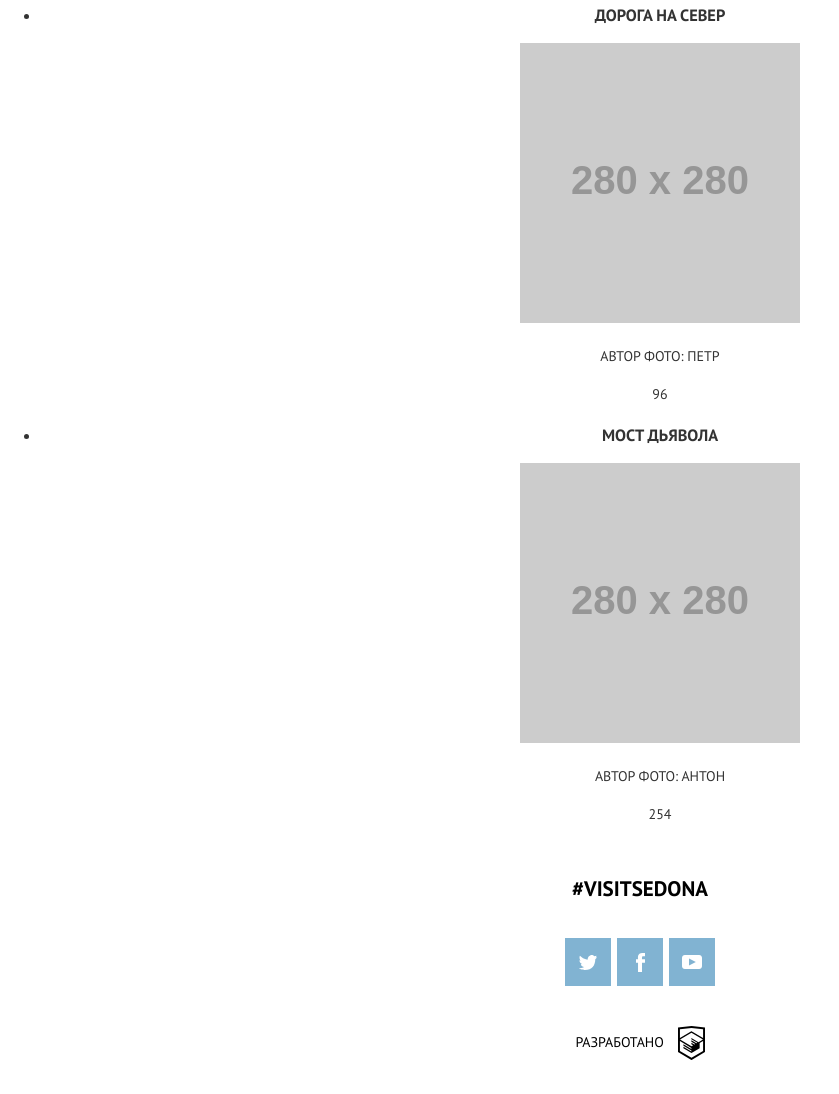
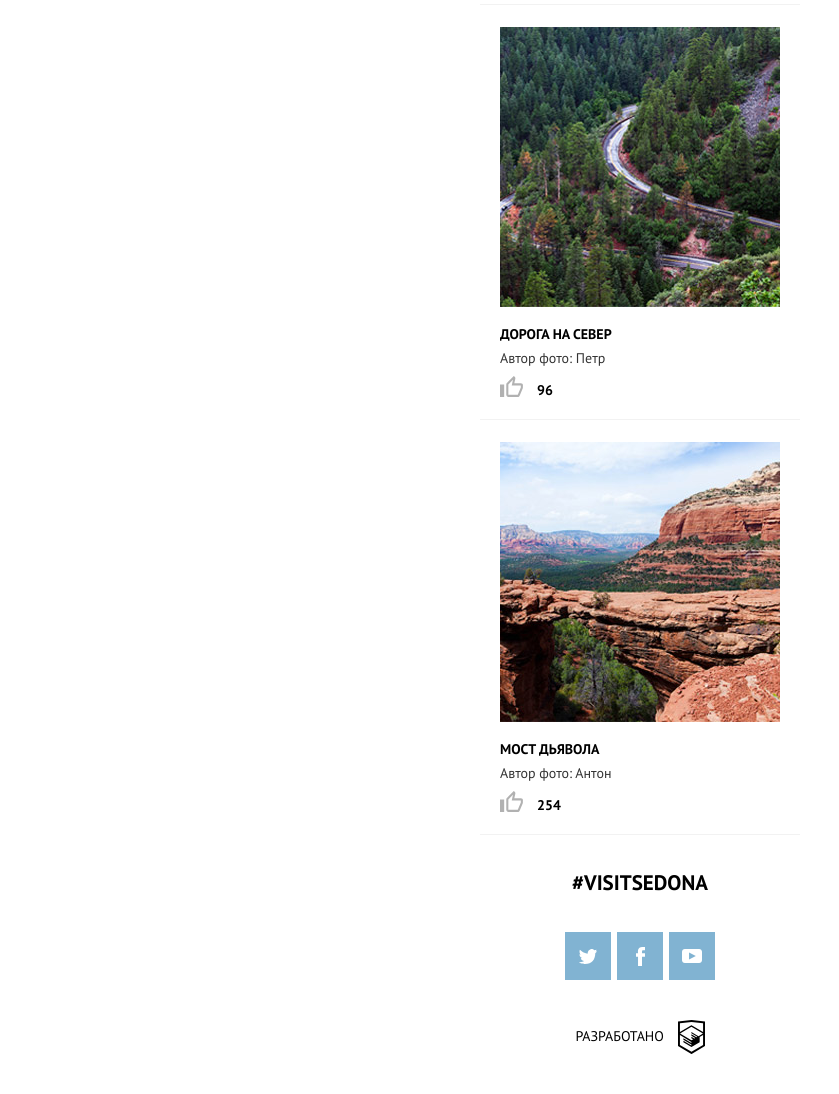
Before and after one commit to pakomarov/1069099-sedona-17, a plain HTML site: page source/photo.html in a window 1280 px wide. Shown: the part 1402-2496 px from the top of the page, without its empty margins (0-839 px from the left). Drawn offline with nearby package versions, Linux system fonts and the light colour scheme; files that its build step writes are made by us from their sources; placeholder pictures from the web are drawn by us.

Commit message:
Добавляет основную стилизацию мобильной версии страницы с галлереей плюс небольшие правки

```diff
--- a/source/less/blocks/advantages.less
+++ b/source/less/blocks/advantages.less
@@ -1,6 +1,6 @@
 .advantages__heading {
   margin: 0;
-  padding: 10px 35px 45px;
+  padding: 10px 35px 43px;
 
   font-size: 14px;
   font-weight: normal;
--- a/source/less/blocks/gallery.less
+++ b/source/less/blocks/gallery.less
@@ -0,0 +1,100 @@
+.gallery__list {
+  margin: 0;
+  padding: 0;
+
+  list-style: none;
+}
+
+.gallery__item {
+  position: relative;
+
+  display: block;
+  box-sizing: border-box;
+  width: 320px;
+  margin: 0 auto;
+  padding: 23px 20px 17px;
+
+  &::before {
+    content: "";
+
+    position: absolute;
+    top: 0;
+    left: 50%;
+
+    width: 320px;
+    height: 1px;
+
+    background-color: #f2f2f2;
+    transform: translateX(-50%);
+  }
+
+  &:last-child::after {
+    content: "";
+
+    position: absolute;
+    bottom: -1px;
+    left: 50%;
+
+    width: 320px;
+    height: 1px;
+
+    background-color: #f2f2f2;
+    transform: translateX(-50%);
+  }
+}
+
+.gallery__item-photo {
+  display: block;
+  margin-bottom: 15px;
+}
+
+.gallery__item-title {
+  margin: 0;
+
+  font-size: 14px;
+  font-weight: bold;
+  line-height: 24px;
+  text-align: left;
+  color: @color-text-dark-heading;
+}
+
+.gallery__item-author {
+  margin: 0;
+  margin-bottom: 8px;
+
+  font-size: 14px;
+  font-weight: normal;
+  line-height: 24px;
+  text-align: left;
+  text-transform: none;
+  color: @color-text-dark;
+}
+
+.gallery__item-likes {
+  position: relative;
+
+  margin: 0;
+  padding-left: 37px;
+
+  font-size: 14px;
+  font-weight: bold;
+  line-height: 24px;
+  text-align: left;
+  color: @color-text-dark-heading;
+
+  &::before {
+    content: "";
+
+    position: absolute;
+    top: -2px;
+    left: 0;
+    opacity: 0.3;
+
+    width: 23px;
+    height: 21px;
+
+    background-image: url("../img/icon-like.svg");
+    background-repeat: no-repeat;
+    background-size: contain;
+  }
+}
--- a/source/less/blocks/page-main.less
+++ b/source/less/blocks/page-main.less
@@ -47,7 +47,7 @@
 }
 
 .page-main__heading {
-  margin: 31px 0 8px;
+  margin: 30px 0 6px;
   padding: 10px 33px 10px;
 
   font-size: 18px;
@@ -55,3 +55,12 @@
   line-height: 26px;
   color: @color-text-dark-heading;
 }
+
+.page-main--inner .page-main__heading {
+  margin-bottom: 5px;
+}
+
+.page-main__sub-heading {
+  margin: 0 0 17px;
+  padding: 10px 27px 10px;
+}
--- a/source/photo.html
+++ b/source/photo.html
@@ -36,26 +36,26 @@
         <h2 class="gallery__heading visually-hidden">Фотографии</h2>
         <ul class="gallery__list">
           <li class="gallery__item">
+            <img class="gallery__item-photo" src="../img/photo-sunset-mobile@1x.jpg" width="280" height="280" alt="Дорога через долину и горы вдалеке на гаризонте">
             <h3 class="gallery__item-title">Неродные просторы</h3>
-            <img class="gallery__item-photo" src="http://placehold.it/280x280" width="280" height="280" alt="Дорога через долину и горы вдалеке на гаризонте">
             <p class="gallery__item-author">Автор фото: Борис</p>
             <p class="gallery__item-likes">1350</p>
           </li>
           <li class="gallery__item">
+            <img class="gallery__item-photo" src="../img/photo-cactus-mobile@1x.jpg" width="280" height="280" alt="Кактус на фоне каньона">
             <h3 class="gallery__item-title">Местная растительность</h3>
-            <img class="gallery__item-photo" src="http://placehold.it/280x280" width="280" height="280" alt="Кактус на фоне каньона">
             <p class="gallery__item-author">Автор фото: Сергей</p>
             <p class="gallery__item-likes">143</p>
           </li>
           <li class="gallery__item">
+            <img class="gallery__item-photo" src="../img/photo-roads-mobile@1x.jpg" width="280" height="280" alt="Горная дорога, окружённая лесом">
             <h3 class="gallery__item-title">Дорога на север</h3>
-            <img class="gallery__item-photo" src="http://placehold.it/280x280" width="280" height="280" alt="Горная дорога, окружённая лесом">
             <p class="gallery__item-author">Автор фото: Петр</p>
             <p class="gallery__item-likes">96</p>
           </li>
           <li class="gallery__item">
+            <img class="gallery__item-photo" src="../img/photo-bridge-mobile@1x.jpg" width="280" height="280" alt="Мост дьявола на фоне каньона">
             <h3 class="gallery__item-title">Мост дьявола</h3>
-            <img class="gallery__item-photo" src="http://placehold.it/280x280" width="280" height="280" alt="Мост дьявола на фоне каньона">
             <p class="gallery__item-author">Автор фото: Антон</p>
             <p class="gallery__item-likes">254</p>
           </li>
```
